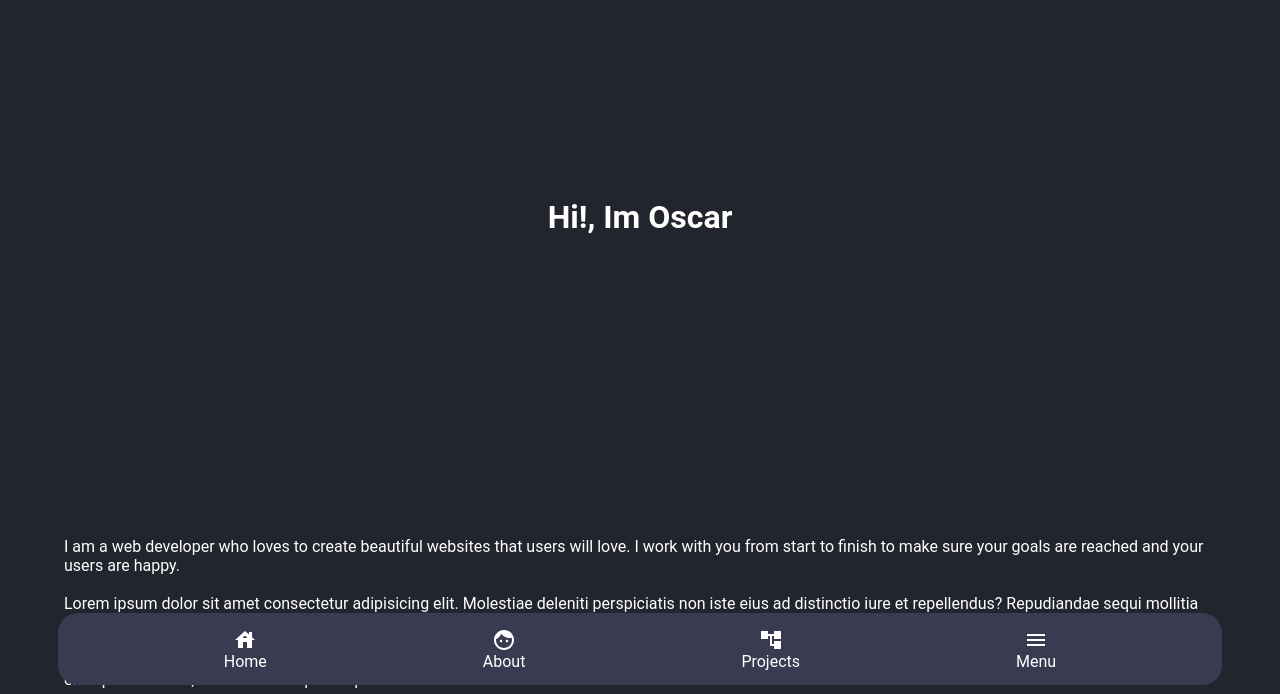
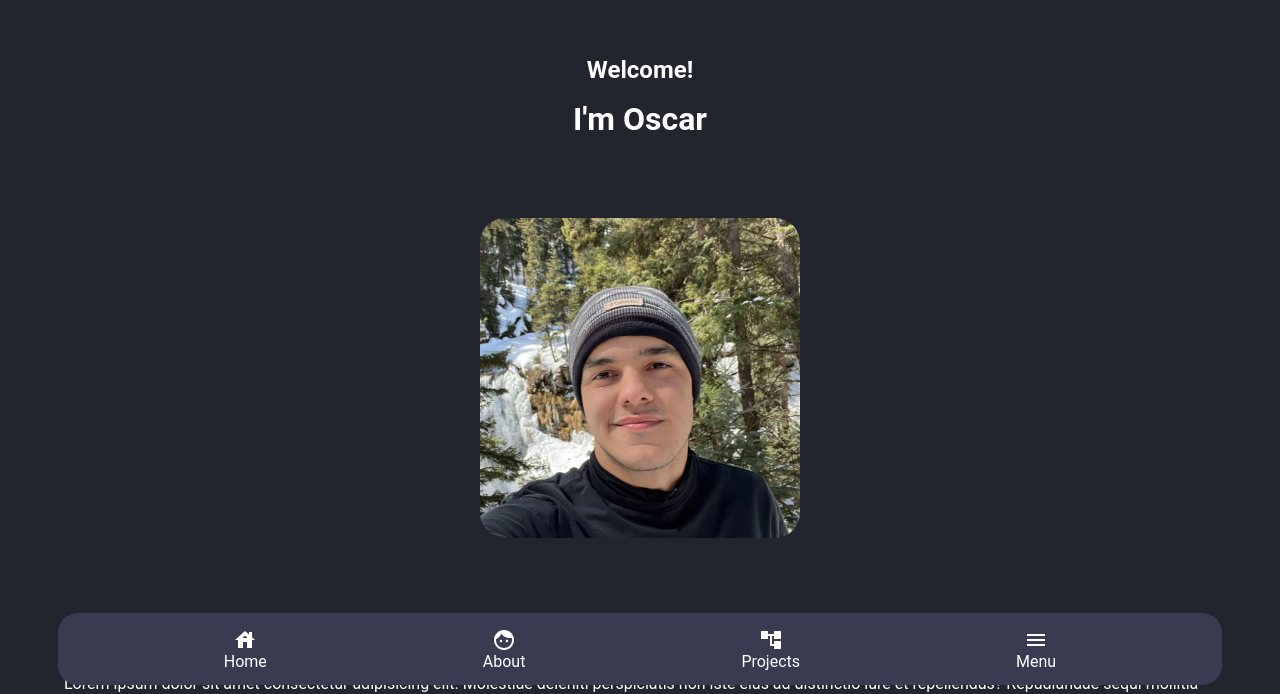
Before and after one commit to oscarhillz/CV, a React (Vite) app: page /CV/about in a window 1280 px wide. Shown: the part 103-797 px from the top of the page. Built offline with nearby package versions, Linux system fonts and the light colour scheme.

Commit message:
avance con about

```diff
--- a/src/components/Footer/Footer.jsx
+++ b/src/components/Footer/Footer.jsx
@@ -28,14 +28,14 @@ export default function Footer() {
 
       <div className="footer-icons">
         {icons.map((icon, index) => (
-          <Link key={icon} target="_blank" to={iconsLinks[index] }>{icon}</Link>
+          <Link key={index} target="_blank" to={iconsLinks[index] }>{icon}</Link>
         ))}
       </div>
 
       <div className="footer-quicklinks">
         <h2>Quick Links</h2>
-          {quickLinks.map((link) => (
-            <Link key={link} to={`/CV/${link}`}>{link}</Link>
+          {quickLinks.map((link, index) => (
+            <Link key={index} to={`/CV/${link}`}>{link}</Link>
           ))}
       </div>
 
--- a/src/layouts/About/About.css
+++ b/src/layouts/About/About.css
@@ -1,7 +1,19 @@
 
 .AboutHeader{
+    margin-top: 5rem;
     display: flex;
+    flex-direction: column  ;
     justify-content: center;
     align-items: center;
     height: 80vh;
+    gap: 1rem;
+
+    & .AboutHeaderIMG{
+        width: 40vh;
+        height: 40vh;
+        background-image: url('../../assets/IMG/FotoOscarCirculo.jpeg');
+        background-size: cover;
+        border-radius: 25px;
+        margin-top: 4rem;
+    }
 }
--- a/src/layouts/About/About.jsx
+++ b/src/layouts/About/About.jsx
@@ -11,8 +11,9 @@ export default function About() {
 
     <body>
       <div className="AboutHeader">
-        <h1>Hi!, Im Oscar</h1>
-        <div className="AboutImg"></div>
+        <h2>Welcome!</h2>
+        <h1>I'm Oscar</h1>
+        <div className="AboutHeaderIMG"></div>
       </div>
 
       <Container>
--- a/src/layouts/Home/Home.jsx
+++ b/src/layouts/Home/Home.jsx
@@ -44,8 +44,8 @@ export default function Home() {
         <div className="Services">
           <h1>Everything you need to reach the next level</h1>
           <div className="Services-array">
-            {tarjetas.map((tarjeta) => {
-              return <Tarjeta titulo={tarjeta.titulo} description={tarjeta.description} icon={tarjeta.icon} />;
+            {tarjetas.map((tarjeta, index) => {
+              return <Tarjeta key={index} titulo={tarjeta.titulo} description={tarjeta.description} icon={tarjeta.icon} />;
             })}
           </div>
         </div>
```
